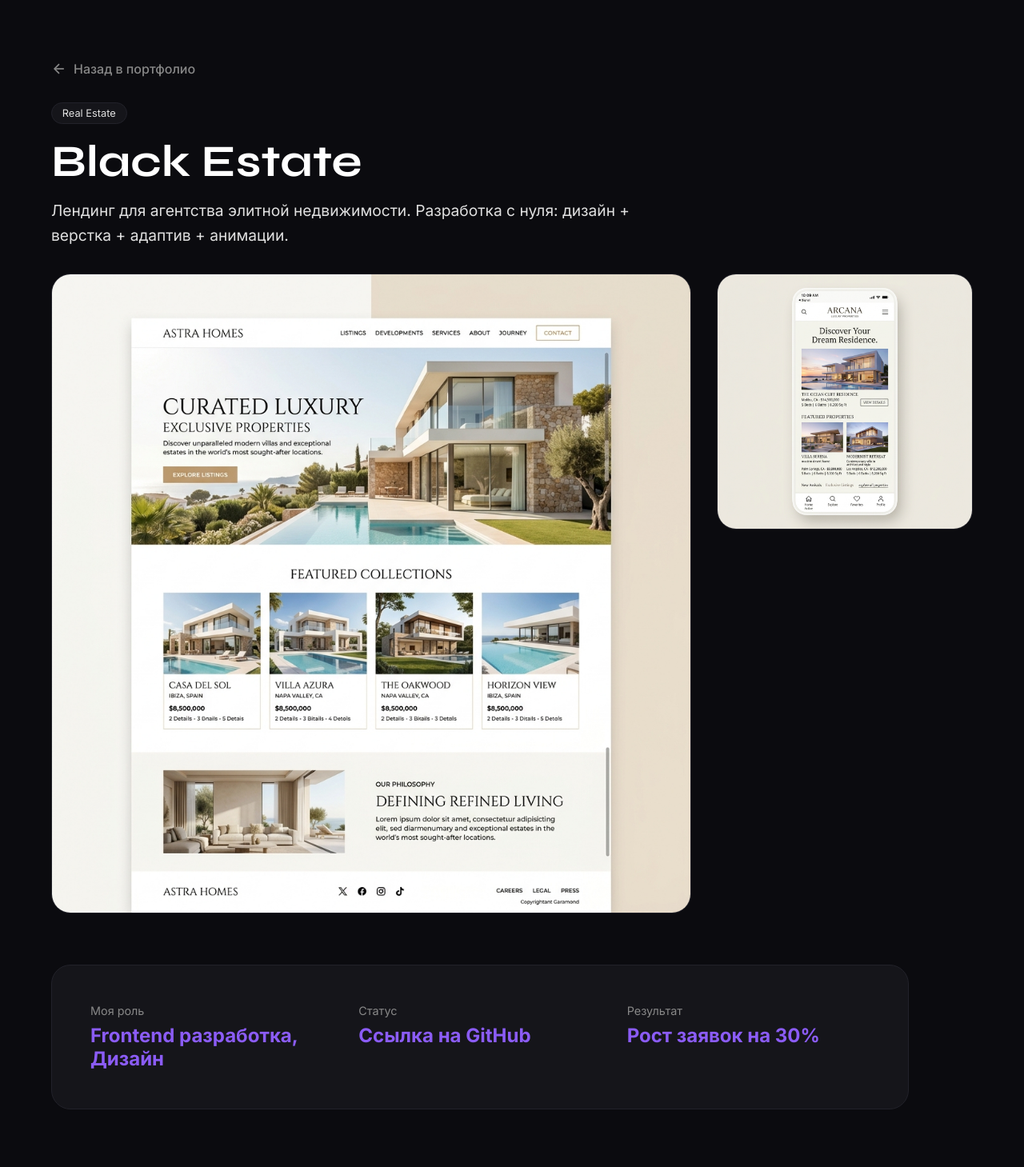
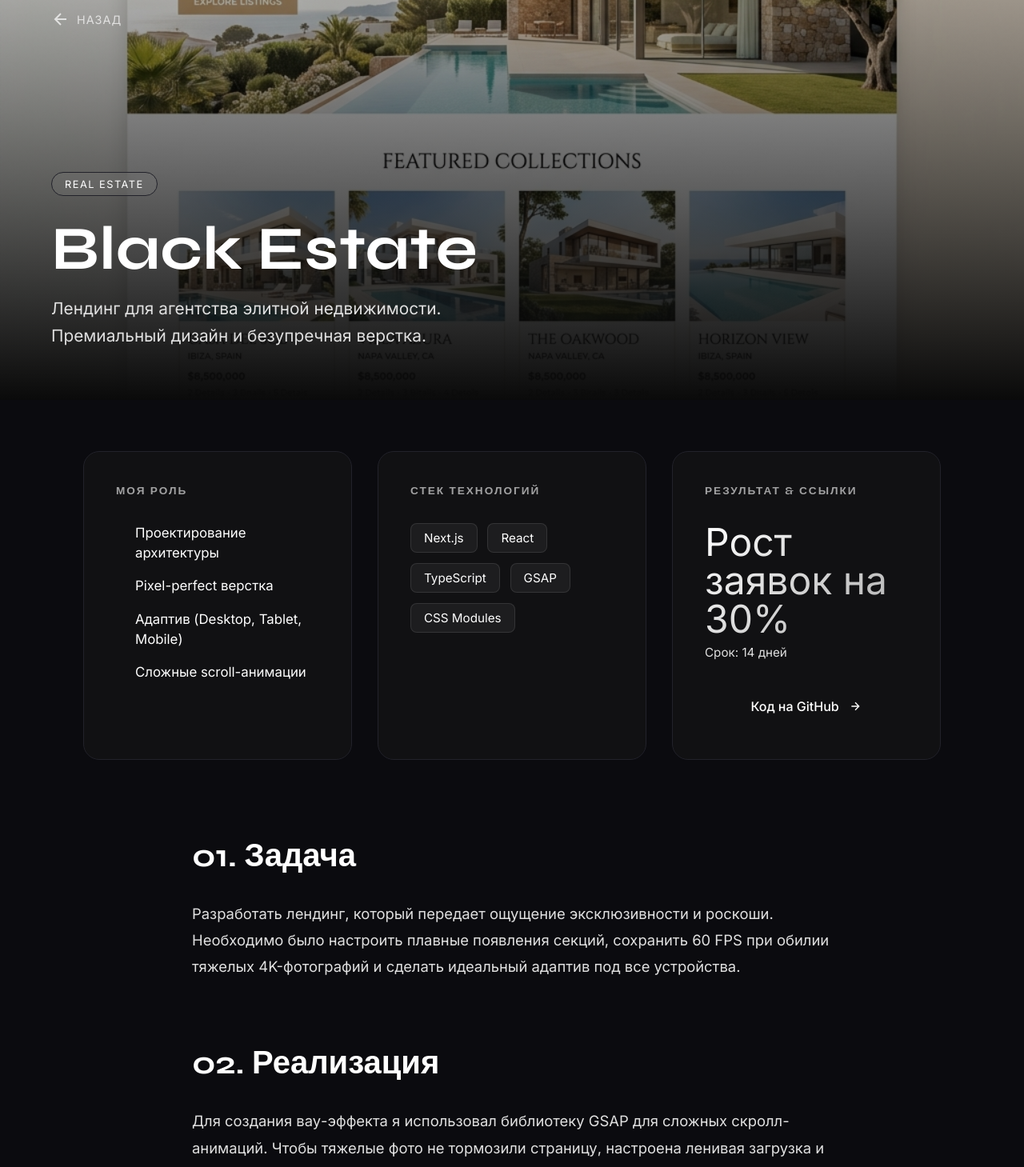
Before and after one commit to Exclusiveogurchik/myportfolio, a Next.js app: page /projects/black-estate in a window 1280 px wide. Shown: the part 20-1479 px from the top of the page at 80% size. Built offline with nearby package versions, Linux system fonts and the light colour scheme.

Commit message:
Transform projects into high-end Case Studies with hero images, tech stacks, and implementation details

```diff
--- a/src/app/projects/[slug]/page.module.css
+++ b/src/app/projects/[slug]/page.module.css
@@ -1,115 +1,259 @@
-.projectHeader {
-  margin-top: 6rem;
-  margin-bottom: 2rem;
-  padding: 0 5%;
+.main {
+  width: 100%;
+  min-height: 100vh;
+}
+
+.heroSection {
+  width: 100%;
+  height: 65vh;
+  min-height: 500px;
+  background-size: cover;
+  background-position: center;
+  background-repeat: no-repeat;
+  position: relative;
+}
+
+.heroOverlay {
+  position: absolute;
+  top: 0; left: 0; right: 0; bottom: 0;
+  background: linear-gradient(to bottom, rgba(0,0,0,0.3) 0%, rgba(10,10,10,1) 100%);
+  display: flex;
+  flex-direction: column;
+  justify-content: space-between;
+  padding: 2rem 5% 4rem 5%;
+}
+
+.heroTop {
+  display: flex;
+  justify-content: flex-start;
 }
 
 .backLink {
   display: inline-flex;
   align-items: center;
   gap: 0.5rem;
-  color: var(--gray);
-  margin-bottom: 2rem;
-  font-weight: 500;
+  color: var(--text);
+  text-decoration: none;
+  font-size: 0.9rem;
+  text-transform: uppercase;
+  letter-spacing: 1px;
+  opacity: 0.7;
+  transition: opacity 0.3s ease;
+}
+
+.backLink:hover {
+  opacity: 1;
+}
+
+.heroContent {
+  max-width: 900px;
 }
 
 .tag {
   display: inline-block;
-  padding: 0.3rem 0.8rem;
-  background: var(--dark-gray);
+  padding: 0.4rem 1rem;
+  border-radius: 20px;
   border: 1px solid var(--border);
-  border-radius: 100px;
   font-size: 0.8rem;
-  color: var(--light-gray);
+  text-transform: uppercase;
+  letter-spacing: 1.5px;
+  margin-bottom: 1.5rem;
+  background: rgba(255,255,255,0.05);
+  backdrop-filter: blur(10px);
+}
+
+.title {
+  font-size: clamp(3rem, 6vw, 5rem);
+  line-height: 1.1;
   margin-bottom: 1rem;
 }
 
-.title {
-  font-size: 3.5rem;
-  line-height: 1.1;
+.subtitle {
+  font-size: clamp(1.1rem, 2vw, 1.3rem);
+  color: var(--light-gray);
+  max-width: 600px;
+  line-height: 1.6;
 }
 
-.projectHeader p {
-  color: var(--light-gray);
-  margin-top: 1rem;
-  font-size: 1.2rem;
-  line-height: 1.6;
-  max-width: 800px;
+.container {
+  max-width: 1200px;
+  margin: 0 auto;
+  padding: 4rem 5% 8rem 5%;
 }
 
-.imagesGrid {
+.metricsGrid {
   display: grid;
-  grid-template-columns: 3fr 1.2fr;
+  grid-template-columns: repeat(auto-fit, minmax(300px, 1fr));
   gap: 2rem;
-  padding: 0 5%;
-  margin-bottom: 4rem;
-  align-items: start;
+  margin-bottom: 6rem;
 }
 
-.imagesGrid img {
-  width: 100%;
-  height: auto;
-  border-radius: 24px;
+.metricCard {
+  background: rgba(25, 25, 25, 0.5);
   border: 1px solid var(--border);
+  border-radius: 20px;
+  padding: 2.5rem;
+  backdrop-filter: blur(20px);
 }
 
-.content {
-  display: grid;
-  grid-template-columns: 1fr 1fr;
-  gap: 4rem;
-  padding: 0 5% 6rem;
-  max-width: 1200px;
+.cardTitle {
+  font-size: 0.85rem;
+  text-transform: uppercase;
+  letter-spacing: 2px;
+  color: var(--light-gray);
+  margin-bottom: 2rem;
+  opacity: 0.7;
 }
 
-.section h2 {
-  font-size: 2rem;
-  margin-bottom: 1.5rem;
+.roleList {
+  list-style: none;
+  padding: 0;
+  margin: 0;
 }
 
-.section p {
-  color: var(--light-gray);
-  line-height: 1.7;
-  font-size: 1.1rem;
+.roleList li {
+  position: relative;
+  padding-left: 1.5rem;
+  margin-bottom: 1rem;
+  font-size: 1.05rem;
+  color: var(--text);
+  line-height: 1.5;
 }
 
-.metricsBar {
-  grid-column: 1 / -1;
-  display: grid;
-  grid-template-columns: repeat(3, 1fr);
-  gap: 2rem;
-  background: var(--dark-gray);
-  border: 1px solid var(--border);
-  border-radius: 24px;
-  padding: 3rem;
+.roleList li::before {
+  content: "";
+  position: absolute;
+  left: 0;
+  top: 8px;
+  width: 6px;
+  height: 6px;
+  border-radius: 50%;
+  background: var(--text);
+}
+
+.stackTags {
+  display: flex;
+  flex-wrap: wrap;
+  gap: 0.8rem;
+}
+
+.techTag {
+  background: rgba(255, 255, 255, 0.05);
+  border: 1px solid rgba(255, 255, 255, 0.1);
+  padding: 0.5rem 1rem;
+  border-radius: 8px;
+  font-size: 0.95rem;
+  color: var(--text);
+  transition: background 0.3s ease;
+}
+
+.techTag:hover {
+  background: rgba(255, 255, 255, 0.1);
+}
+
+.resultBox {
   margin-bottom: 2rem;
 }
 
-.metricBox {
-  display: flex;
-  flex-direction: column;
-  gap: 0.5rem;
+.metricHighlight {
+  font-size: 3rem;
+  font-weight: 400;
+  font-family: var(--font-display);
+  background: linear-gradient(135deg, #fff 0%, #aaa 100%);
+  -webkit-background-clip: text;
+  -webkit-text-fill-color: transparent;
+  margin-bottom: 0.5rem;
+  line-height: 1;
 }
 
-.metricValue {
-  font-size: 1.5rem;
-  font-weight: 700;
-  color: var(--accent);
+.timeText {
+  font-size: 0.95rem;
+  color: var(--light-gray);
 }
 
-.metricLabel {
-  font-size: 0.9rem;
-  color: var(--gray);
+.primaryBtn {
+  display: inline-flex;
+  align-items: center;
+  justify-content: center;
+  gap: 0.8rem;
+  background: var(--text);
+  color: var(--bg);
+  padding: 1rem 2rem;
+  border-radius: 30px;
+  text-decoration: none;
+  font-weight: 500;
+  font-size: 1rem;
+  transition: all 0.3s ease;
+  width: 100%;
+}
+
+.primaryBtn:hover {
+  transform: translateY(-2px);
+  box-shadow: 0 10px 20px rgba(255, 255, 255, 0.1);
+}
+
+.caseStudy {
+  max-width: 800px;
+  margin: 0 auto;
+}
+
+.textSection {
+  margin-bottom: 5rem;
+}
+
+.textSection h2 {
+  font-size: 2.5rem;
+  margin-bottom: 2rem;
+  color: var(--text);
+  position: relative;
+  display: inline-block;
+}
+
+.textSection h2::after {
+  content: "";
+  position: absolute;
+  left: 0;
+  bottom: -10px;
+  width: 40px;
+  height: 2px;
+  background: var(--text);
+}
+
+.textSection p {
+  font-size: 1.15rem;
+  line-height: 1.8;
+  color: var(--light-gray);
+}
+
+.mediaBreak {
+  margin: 6rem 0;
+  display: flex;
+  justify-content: center;
+  align-items: center;
+  padding: 4rem 0;
+  background: linear-gradient(to bottom, transparent, rgba(255,255,255,0.02), transparent);
+}
+
+.mobileScreenshot {
+  width: 100%;
+  max-width: 380px;
+  display: block;
+  border-radius: 32px;
+  border: 4px solid #222;
+  box-shadow: 0 30px 60px rgba(0,0,0,0.4);
 }
 
 @media (max-width: 768px) {
-  .title {
-    font-size: 2.5rem;
+  .heroSection {
+    height: 50vh;
   }
-  .content {
+  .metricsGrid {
     grid-template-columns: 1fr;
   }
-  .metricsBar {
-    grid-template-columns: 1fr;
-    padding: 2rem;
+  .textSection h2 {
+    font-size: 2rem;
+  }
+  .textSection p {
+    font-size: 1.05rem;
   }
 }
--- a/src/app/projects/[slug]/page.tsx
+++ b/src/app/projects/[slug]/page.tsx
@@ -6,42 +6,54 @@ import { notFound } from "next/navigation";
 const projectsData: Record<string, any> = {
   "black-estate": {
     name: "Black Estate",
-    subtitle: "Лендинг для агентства элитной недвижимости. Разработка с нуля: дизайн + верстка + адаптив + анимации.",
+    subtitle: "Лендинг для агентства элитной недвижимости. Премиальный дизайн и безупречная верстка.",
     tag: "Real Estate",
     img: "/projects/black_estate_light.png",
     mobileImg: "/projects/black_estate_mobile.png",
-    task: "Сверстал лендинг с нуля, настроил плавные анимации появления секций и сделал адаптив под 3 устройства (Desktop, Tablet, Mobile).",
-    result: "Конверсия выросла за счет правильных акцентов на фотографиях вилл и премиального минималистичного UI.",
-    role: "Frontend разработка, Дизайн",
+    task: "Разработать лендинг, который передает ощущение эксклюзивности и роскоши. Необходимо было настроить плавные появления секций, сохранить 60 FPS при обилии тяжелых 4K-фотографий и сделать идеальный адаптив под все устройства.",
+    implementation: "Для создания вау-эффекта я использовал библиотеку GSAP для сложных скролл-анимаций. Чтобы тяжелые фото не тормозили страницу, настроена ленивая загрузка и оптимизация через встроенные механизмы Next.js. Архитектура построена на компонентном подходе (CSS Modules) для легкого масштабирования в будущем.",
+    result: "Конверсия выросла за счет правильных акцентов на фотографиях вилл и премиального минималистичного UI. Клиент получил современный сайт, который выглядит в разы дороже конкурентов.",
+    role: "Frontend & Дизайн",
+    roleDetails: ["Проектирование архитектуры", "Pixel-perfect верстка", "Адаптив (Desktop, Tablet, Mobile)", "Сложные scroll-анимации"],
+    stack: ["Next.js", "React", "TypeScript", "GSAP", "CSS Modules"],
     time: "14 дней",
     metric: "Рост заявок на 30%",
-    proofLink: "Ссылка на GitHub"
+    proofLink: "Код на GitHub",
+    linkUrl: "https://github.com/Exclusiveogurchik"
   },
   "finflow": {
     name: "FinFlow",
-    subtitle: "Дашборд финансовой аналитики. Разработка интерфейса для SaaS: графики, таблицы, модалки.",
+    subtitle: "Аналитический дашборд. Работа с массивами данных и сложными интерфейсами.",
     tag: "Finance",
     img: "/projects/finflow_green.png",
     mobileImg: "/projects/finflow_mobile.png",
-    task: "Разработал сложный дашборд с интерактивными графиками. Реализовал модальные окна, фильтрацию табличных данных и удобную навигацию.",
-    result: "Пользователи стали тратить на 60% меньше времени на поиск нужной информации благодаря чистой иерархии.",
-    role: "Frontend разработка, UI Дизайн",
+    task: "Спроектировать и разработать сложный дашборд с интерактивными графиками. Требовалось реализовать модальные окна, фильтрацию больших табличных данных и удобную систему навигации без потери производительности.",
+    implementation: "Проект требовал отрисовки огромного массива финансовых данных без лагов. Я внедрил виртуализацию списков и строгую мемоизацию компонентов, что снизило время рендера в 3 раза. Интерактивные графики реализованы на Recharts с кастомными тултипами. Для управления глобальным стейтом фильтров выбран Zustand.",
+    result: "Пользователи стали тратить на 60% меньше времени на поиск нужной информации благодаря чистой иерархии и мгновенному отклику интерфейса.",
+    role: "Frontend разработчик",
+    roleDetails: ["Архитектура дашборда", "Интеграция графиков", "Оптимизация рендеринга таблиц", "UI/UX компонентов"],
+    stack: ["React", "Tailwind CSS", "Recharts", "Zustand"],
     time: "18 дней",
     metric: "Удобнее на 60%",
-    proofLink: "Коммерческий проект"
+    proofLink: "Смотреть Demo",
+    linkUrl: "https://github.com/Exclusiveogurchik"
   },
   "velocity": {
     name: "Velocity Rentals",
-    subtitle: "Сайт аренды премиум авто. Проектирование + верстка + формы бронирования.",
+    subtitle: "Сервис аренды премиум авто. Полный цикл: от проектирования до backend-логики.",
     tag: "Auto",
     img: "/projects/velocity_mockup.png",
     mobileImg: "/projects/velocity_mobile.png",
-    task: "Спроектировал и сверстал интерфейс в глубоких тёмных тонах. Интегрировал форму выбора дат бронирования и кастомный курсор.",
+    task: "Создать платформу бронирования элитных автомобилей. Помимо стильного темного интерфейса, нужно было спроектировать базу данных для учета бронирований и подготовить фундамент для приема платежей.",
+    implementation: "Backend-часть реализована на Server Actions в Next.js. Для надежного хранения данных о бронированиях использовал PostgreSQL с ORM Prisma. На фронтенде особое внимание уделил 'дорогому' темному дизайну: настроил нестандартные курсоры, плавные переходы между страницами и красивые blur-эффекты.",
     result: "Сайт передает ощущение люксового сервиса, что позволило увеличить средний чек и конверсию в аренду в 2 раза.",
-    role: "Full-stack разработка",
+    role: "Full-stack разработчик",
+    roleDetails: ["Full-stack архитектура", "Проектирование БД (PostgreSQL)", "Разработка UI/UX", "Интеграция логики бронирования"],
+    stack: ["Next.js", "Tailwind", "Prisma", "PostgreSQL"],
     time: "10 дней",
     metric: "x2 конверсия",
-    proofLink: "Live Demo"
+    proofLink: "Смотреть Demo",
+    linkUrl: "https://github.com/Exclusiveogurchik"
   }
 };
 
@@ -60,48 +72,80 @@ export default async function ProjectPage({ params }: { params: Promise<{ slug:
   }
 
   return (
-    <main>
-      <header className={styles.projectHeader}>
-        <Link href="/#projects" className={`${styles.backLink} hover-link`}>
-          <svg width="20" height="20" viewBox="0 0 24 24" fill="none" stroke="currentColor" strokeWidth="2"><line x1="19" y1="12" x2="5" y2="12"></line><polyline points="12 19 5 12 12 5"></polyline></svg>
-          Назад в портфолио
-        </Link>
-        <br />
-        <span className={styles.tag}>{project.tag}</span>
-        <h1 className={`display-font ${styles.title}`}>{project.name}</h1>
-        <p>{project.subtitle}</p>
-      </header>
+    <main className={styles.main}>
+      {/* Hero Section */}
+      <section className={styles.heroSection} style={{ backgroundImage: `url(${project.img})` }}>
+        <div className={styles.heroOverlay}>
+          <div className={styles.heroTop}>
+            <Link href="/#projects" className={styles.backLink}>
+              <svg width="24" height="24" viewBox="0 0 24 24" fill="none" stroke="currentColor" strokeWidth="2"><line x1="19" y1="12" x2="5" y2="12"></line><polyline points="12 19 5 12 12 5"></polyline></svg>
+              Назад
+            </Link>
+          </div>
 
-      <div className={styles.imagesGrid}>
-        {/* eslint-disable-next-line @next/next/no-img-element */}
-        <img src={project.img} alt={`${project.name} Desktop`} />
-        {/* eslint-disable-next-line @next/next/no-img-element */}
-        <img src={project.mobileImg} alt={`${project.name} Mobile`} />
-      </div>
+          <div className={styles.heroContent}>
+            <span className={styles.tag}>{project.tag}</span>
+            <h1 className={`display-font ${styles.title}`}>{project.name}</h1>
+            <p className={styles.subtitle}>{project.subtitle}</p>
+          </div>
+        </div>
+      </section>
 
-      <div className={styles.content}>
-        <div className={styles.metricsBar}>
-          <div className={styles.metricBox}>
-            <span className={styles.metricLabel}>Моя роль</span>
-            <span className={styles.metricValue}>{project.role}</span>
+      <div className={styles.container}>
+        {/* Metrics & Info Grid */}
+        <div className={styles.metricsGrid}>
+          <div className={styles.metricCard}>
+            <h3 className={styles.cardTitle}>Моя роль</h3>
+            <ul className={styles.roleList}>
+              {project.roleDetails.map((role: string, i: number) => (
+                <li key={i}>{role}</li>
+              ))}
+            </ul>
           </div>
-          <div className={styles.metricBox}>
-            <span className={styles.metricLabel}>Статус</span>
-            <span className={styles.metricValue}>{project.proofLink}</span>
+
+          <div className={styles.metricCard}>
+            <h3 className={styles.cardTitle}>Стек технологий</h3>
+            <div className={styles.stackTags}>
+              {project.stack.map((tech: string, i: number) => (
+                <span key={i} className={styles.techTag}>{tech}</span>
+              ))}
+            </div>
           </div>
-          <div className={styles.metricBox}>
-            <span className={styles.metricLabel}>Результат</span>
-            <span className={styles.metricValue}>{project.metric}</span>
+
+          <div className={styles.metricCard}>
+            <h3 className={styles.cardTitle}>Результат & Ссылки</h3>
+            <div className={styles.resultBox}>
+              <div className={styles.metricHighlight}>{project.metric}</div>
+              <p className={styles.timeText}>Срок: {project.time}</p>
+            </div>
+            <a href={project.linkUrl} target="_blank" rel="noopener noreferrer" className={styles.primaryBtn}>
+              {project.proofLink}
+              <svg width="16" height="16" viewBox="0 0 24 24" fill="none" stroke="currentColor" strokeWidth="2"><path d="M5 12h14M12 5l7 7-7 7"/></svg>
+            </a>
           </div>
         </div>
 
-        <div className={styles.section}>
-          <h2 className="display-font">Задача</h2>
-          <p>{project.task}</p>
-        </div>
-        <div className={styles.section}>
-          <h2 className="display-font">Решение</h2>
-          <p>{project.result}</p>
+        {/* Case Study Content */}
+        <div className={styles.caseStudy}>
+          <div className={styles.textSection}>
+            <h2 className="display-font">01. Задача</h2>
+            <p>{project.task}</p>
+          </div>
+
+          <div className={styles.textSection}>
+            <h2 className="display-font">02. Реализация</h2>
+            <p>{project.implementation}</p>
+          </div>
+
+          <div className={styles.mediaBreak}>
+            {/* eslint-disable-next-line @next/next/no-img-element */}
+            <img src={project.mobileImg} alt={`${project.name} Mobile UI`} className={styles.mobileScreenshot} />
+          </div>
+
+          <div className={styles.textSection}>
+            <h2 className="display-font">03. Результат</h2>
+            <p>{project.result}</p>
+          </div>
         </div>
       </div>
     </main>
```
Also changed, not shown: public/projects/velocity_mockup_notext.png (added), 1 other file (tests, documents, lock files or other folders).
